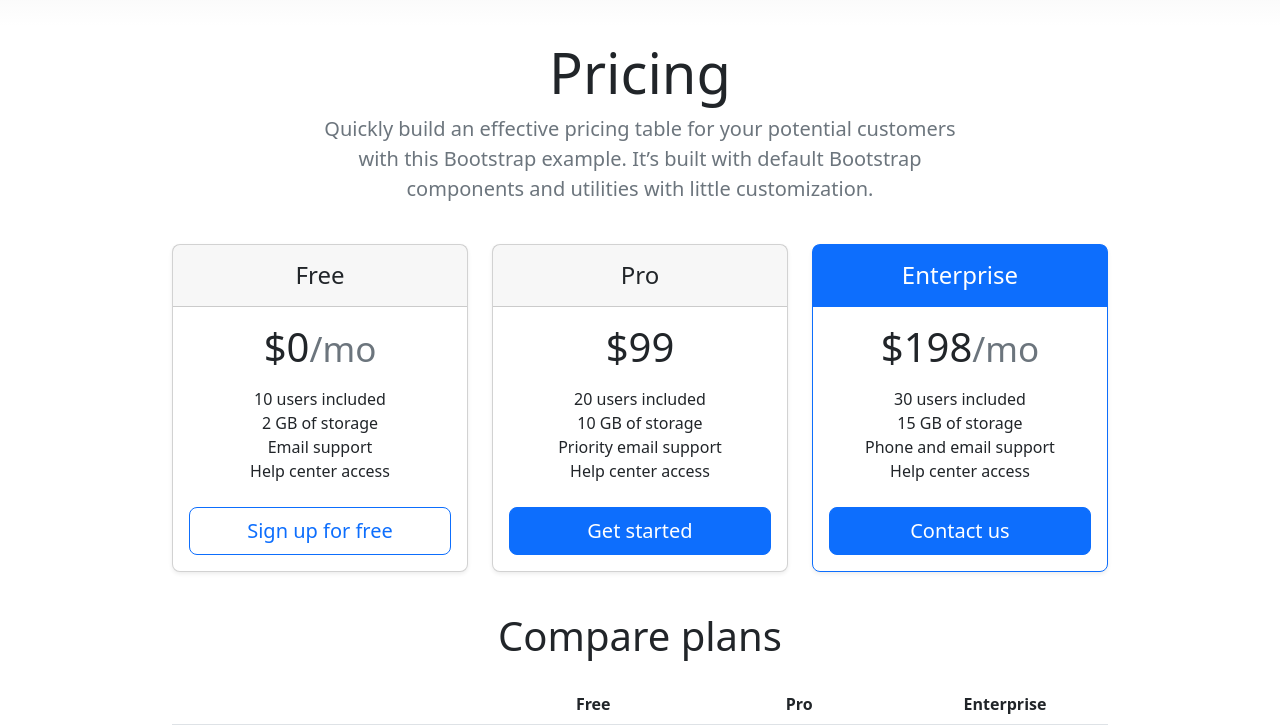
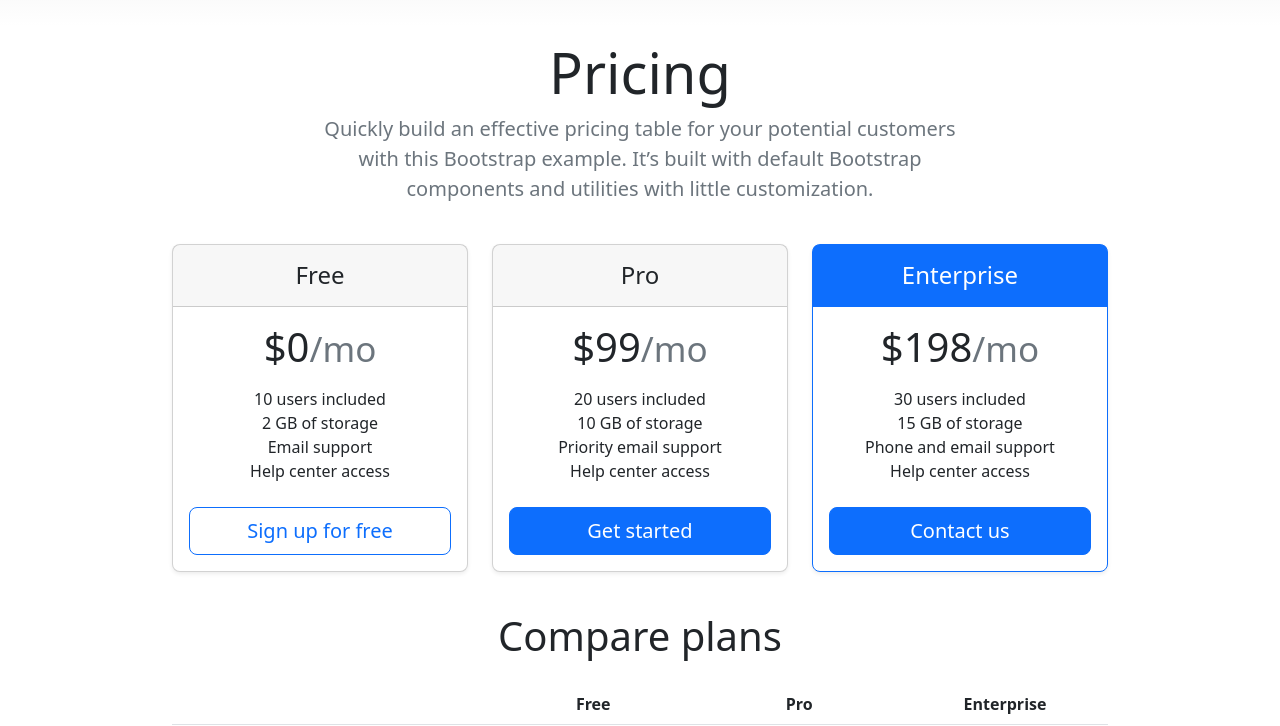
Before and after one commit to pmenezes3094/priya-javascript-week1-demo1, a website: page docs/index.html in a window 1280 px wide. Shown: the part 74-800 px from the top of the page. Drawn offline with nearby package versions, Linux system fonts and the light colour scheme.

Commit message:
corrected script error

```diff
--- a/docs/index.html
+++ b/docs/index.html
@@ -93,7 +93,7 @@
               </div>
               <div class="card-body">
                 <h1 id="propriceh1"
-                    class="card-title pricing-card-title">$<script>document.write( proPrice );</script></small></h1>
+                    class="card-title pricing-card-title">$<script>document.write( proPrice );</script><small class="text-muted fw-light">/mo</small></h1>
                 <ul class="list-unstyled mt-3 mb-4">
                   <li>20 users included</li>
                   <li>10 GB of storage</li>
```
